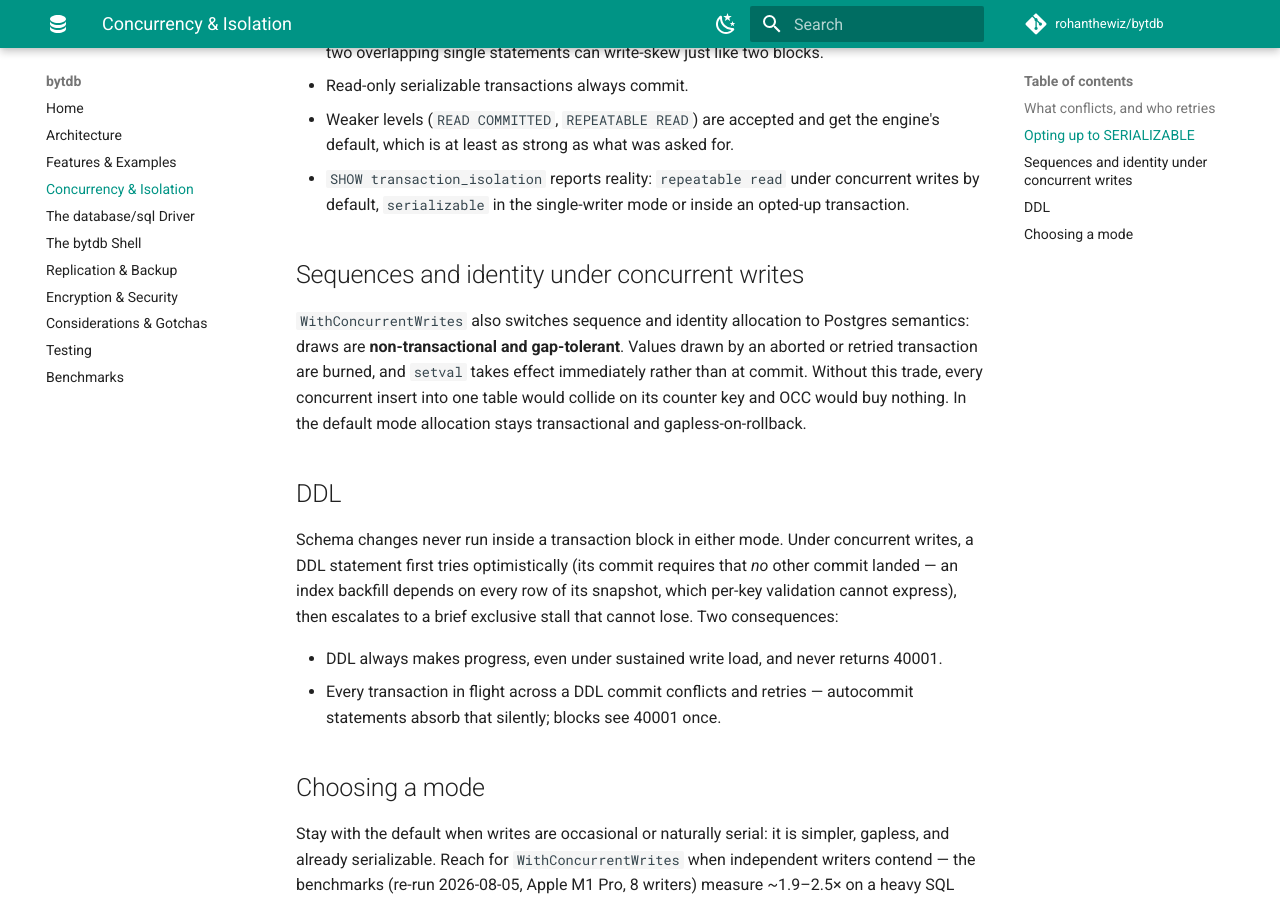
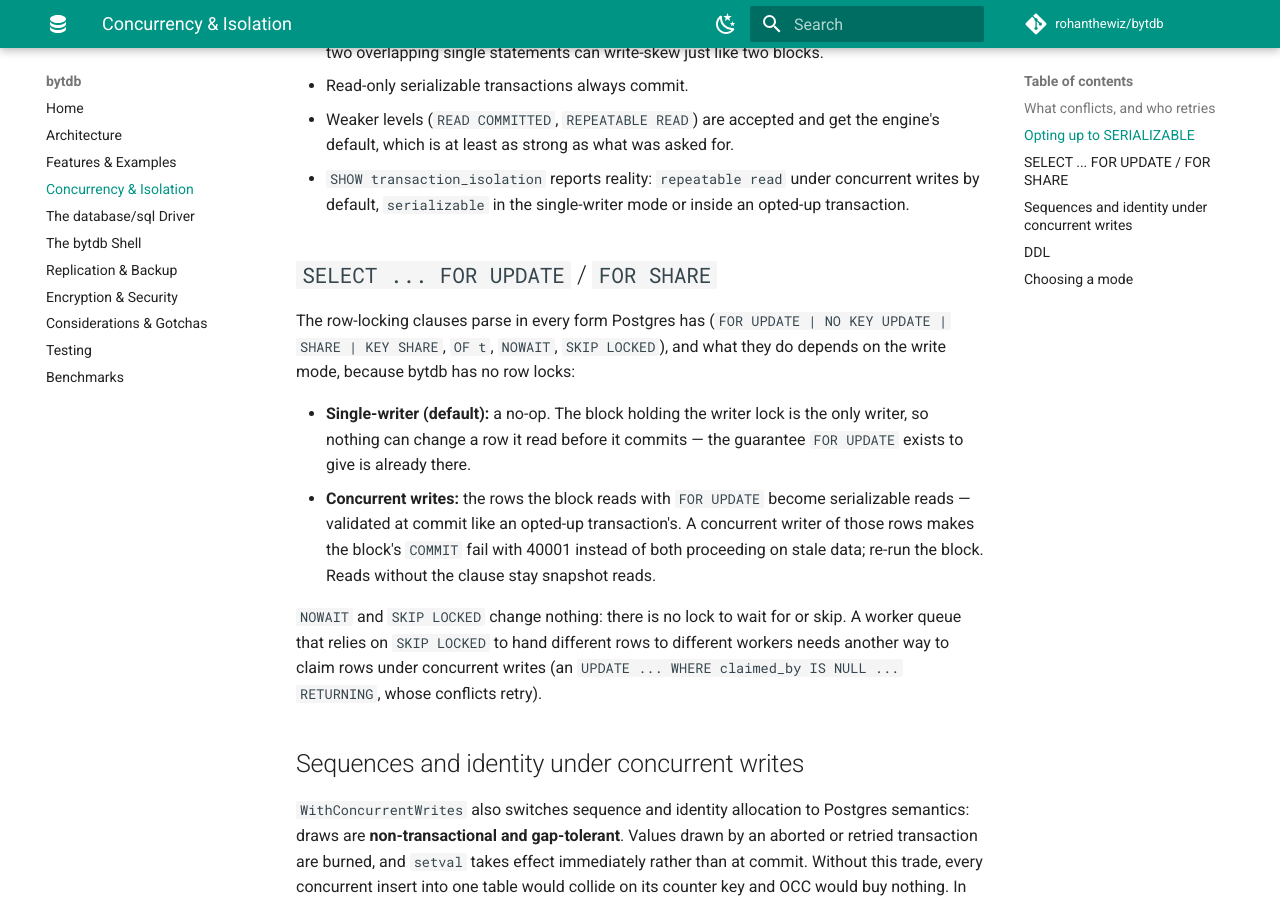
Before and after one commit to rohanthewiz/bytdb, an MkDocs documentation site: the page built from docs/concurrency.md, in a window 1280 px wide and 900 px high, scrolled down 3130 px. Built offline with MkDocs 1.6.1 and Material for MkDocs 9.7.7, drawn with Linux system fonts in a browser that asks for light colours; comment, search, counter and statistics services are not loaded.

Commit message:
Docs: FOR UPDATE per write mode; bytdb skill catches up with Phase 8 (Phase 9)
docs/concurrency.md gains the FOR UPDATE / FOR SHARE section the plan's
Phase 9 asked for (D-52): a no-op under the single writer, serializable
reads under concurrent writes (40001 at COMMIT on a racing write), and
NOWAIT / SKIP LOCKED changing nothing, with the claim-by-UPDATE pattern
for queues.

The bytdb skill lists the Phase 8 SQL surface (everyday forms, the
function library, the new aggregates, the session and catalog surface),
the errors.Is sentinels, per-row gen_random_uuid() defaults and
backfills (it still said such a default fails the ALTER), and setval
through pg_get_serial_sequence.

The rest of Phase 9's table landed with its items (benchmarks D-39,
replication D-05/D-34, security D-33, gotchas, testing, stdlib).

Co-Authored-By: Claude Opus 5.5 <noreply@anthropic.com>

```diff
--- a/docs/concurrency.md
+++ b/docs/concurrency.md
@@ -152,6 +152,27 @@ Semantics to know:
   concurrent writes by default, `serializable` in the single-writer mode or
   inside an opted-up transaction.
 
+## `SELECT ... FOR UPDATE` / `FOR SHARE`
+
+The row-locking clauses parse in every form Postgres has (`FOR UPDATE |
+NO KEY UPDATE | SHARE | KEY SHARE`, `OF t`, `NOWAIT`, `SKIP LOCKED`), and what
+they do depends on the write mode, because bytdb has no row locks:
+
+- **Single-writer (default):** a no-op. The block holding the writer lock is
+  the only writer, so nothing can change a row it read before it commits —
+  the guarantee `FOR UPDATE` exists to give is already there.
+- **Concurrent writes:** the rows the block reads with `FOR UPDATE` become
+  serializable reads — validated at commit like an opted-up transaction's.
+  A concurrent writer of those rows makes the block's `COMMIT` fail with
+  40001 instead of both proceeding on stale data; re-run the block. Reads
+  without the clause stay snapshot reads.
+
+`NOWAIT` and `SKIP LOCKED` change nothing: there is no lock to wait for or
+skip. A worker queue that relies on `SKIP LOCKED` to hand different rows to
+different workers needs another way to claim rows under concurrent writes
+(an `UPDATE ... WHERE claimed_by IS NULL ... RETURNING`, whose conflicts
+retry).
+
 ## Sequences and identity under concurrent writes
 
 `WithConcurrentWrites` also switches sequence and identity allocation to
```
Also changed, not shown: .claude/skills/bytdb-fast-memory-based-db/SKILL.md (+27 -8 lines).
